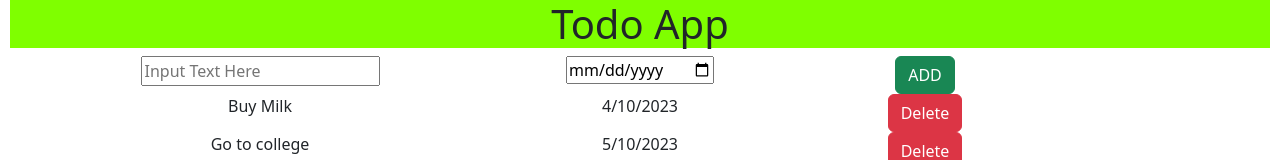
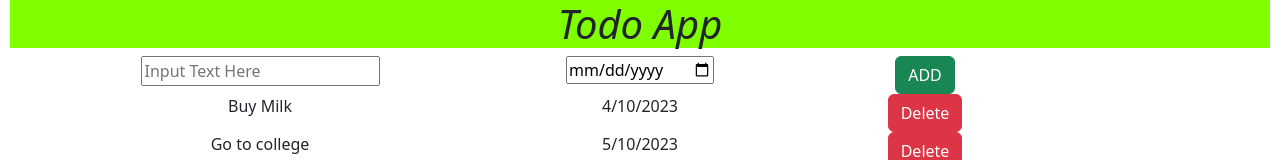
Before and after one commit to Crocodyll1/React, a React (Vite) app in the folder Projects/1-todo-app-version-1/: page / in a window 1280 px wide. Shown: the top 160 px of the page. Built offline with nearby package versions, Linux system fonts and the light colour scheme.

Commit message:
initial commit

```diff
--- a/Projects/1-todo-app-version-1/src/App.css
+++ b/Projects/1-todo-app-version-1/src/App.css
@@ -3,6 +3,9 @@ h1 {
     font-size: 45px;
     margin: 10px;
     margin-bottom: 20px;
-    color: cadetblue;
+    color: rgb(160, 95, 95);
     background-color: chartreuse;
+    font-style: italic;
+    text-decoration: overline;
+
 }
```
